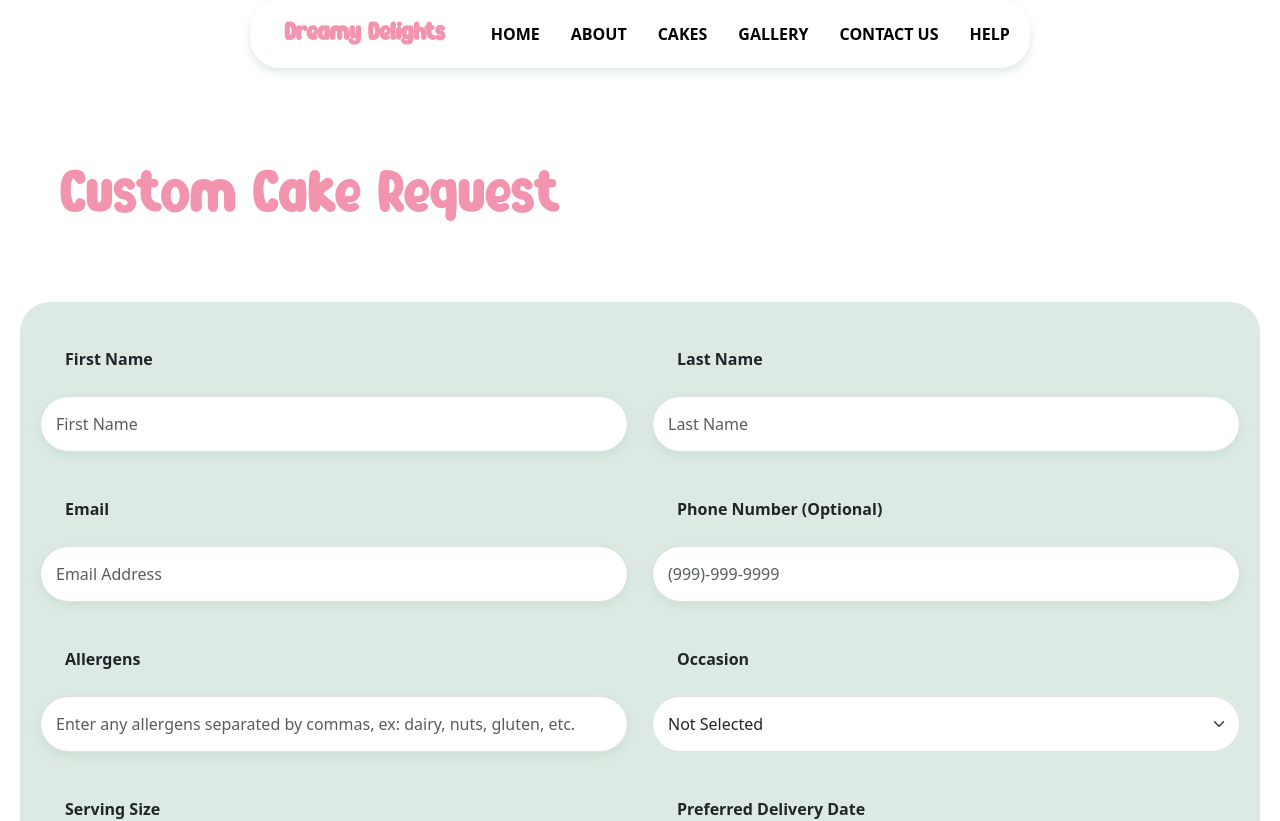
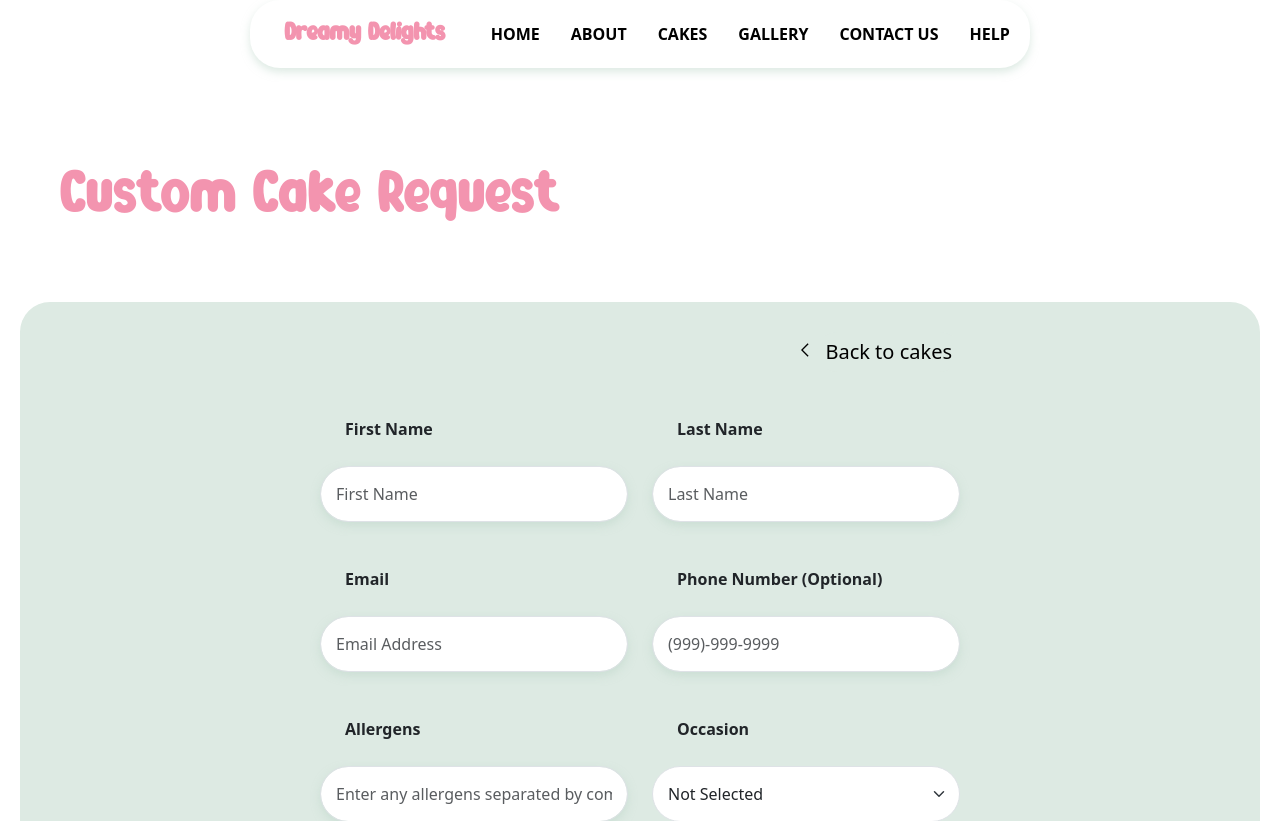
Before and after one commit to lamakoleib/DreamyDelights, a React (Create React App) app: page /rqform in a window 1280 px wide. Shown: the top 821 px of the page. Built offline with nearby package versions, Linux system fonts and the light colour scheme.

Commit message:
fixed form placement and added back to cakes

```diff
--- a/src/RequestForm.js
+++ b/src/RequestForm.js
@@ -1,3 +1,5 @@
+import backImage from "./images/back-btn.svg";
+
 export default function RequestForm() {
 
 
@@ -6,7 +8,23 @@ export default function RequestForm() {
       <h2 className="rq-title">Custom Cake Request</h2>
       <div className="form-wrapper ">
         <form action="">
+
           <div className="form-row row justify-content-center align-items-center">
+          <div className="form-group col-md-12 go-back">
+            <img src={backImage} alt="back-button" className="back-image" />
+          <a
+                type="button"
+                href="/cakes"
+                className=" back-btn"
+              >
+                Back to cakes
+              </a>
+
+          </div>
+
+
+
+
             <div className="form-group col-md-6 ">
               <label for="firstName">First Name</label>
               <input
@@ -123,6 +141,7 @@ export default function RequestForm() {
               >
                 Submit Request
               </a>
+
             </div>
           </div>
         </form>
--- a/src/index.css
+++ b/src/index.css
@@ -584,9 +584,10 @@
   color: #f394af;
 }
 
+
 .form-wrapper{
   background-color: #ddeae3;
-  padding: 20px;
+  padding: 0 300px 0 300px;
   border-radius: 30px;
 }
 
@@ -638,6 +639,44 @@
 
 .continue-btn{
   text-decoration: none;
+}
+
+.back-btn{
+  margin-top: 30px;
+  background-color: #ddeae3;
+  box-shadow: 0 4px 8px rgba(187, 214, 199, 0);
+
+  padding: 5px;
+  padding-left: 8px;
+  padding-right: 8px;
+  color: black;
+  font-size: 20px;
+
+  font-weight: 500;
+  text-decoration: none;
+  transition-duration: 0.3s;
+  border-radius: 30px;
+  transition-timing-function: ease-in-out;
+}
+
+.back-btn:hover{
+  transition-duration: 0.3s;
+  transition-timing-function: ease-in-out;
+  background-color: #bbd6c7;
+  border-radius: 30px;
+
+}
+
+.back-image{
+  height: 2vh;
+  margin-top: 40px;
+
+}
+
+.go-back{
+  display: flex;
+
+  justify-content: flex-end;
 }
 
 #rc-page{
```
Also changed, not shown: src/images/back-btn.svg (added).
